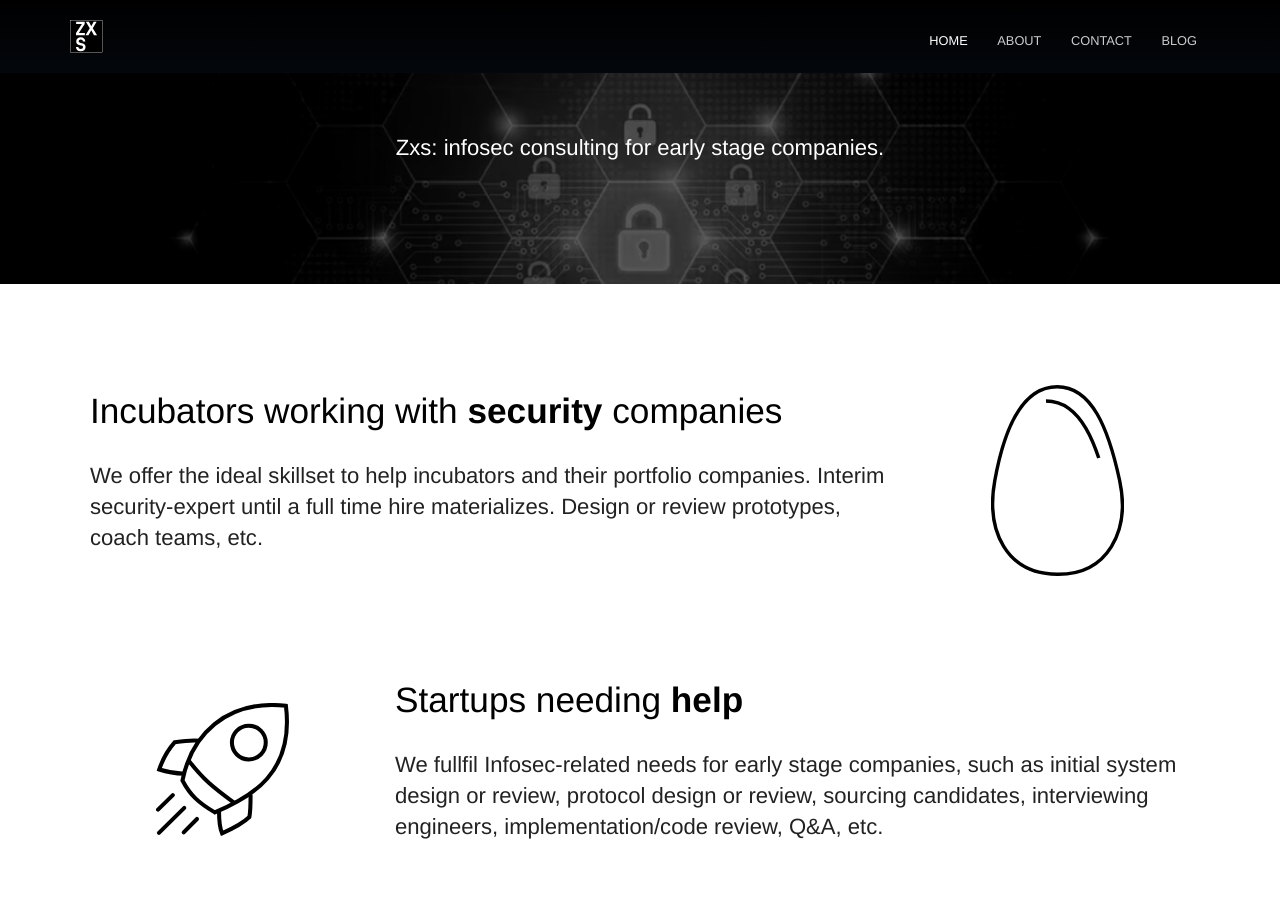
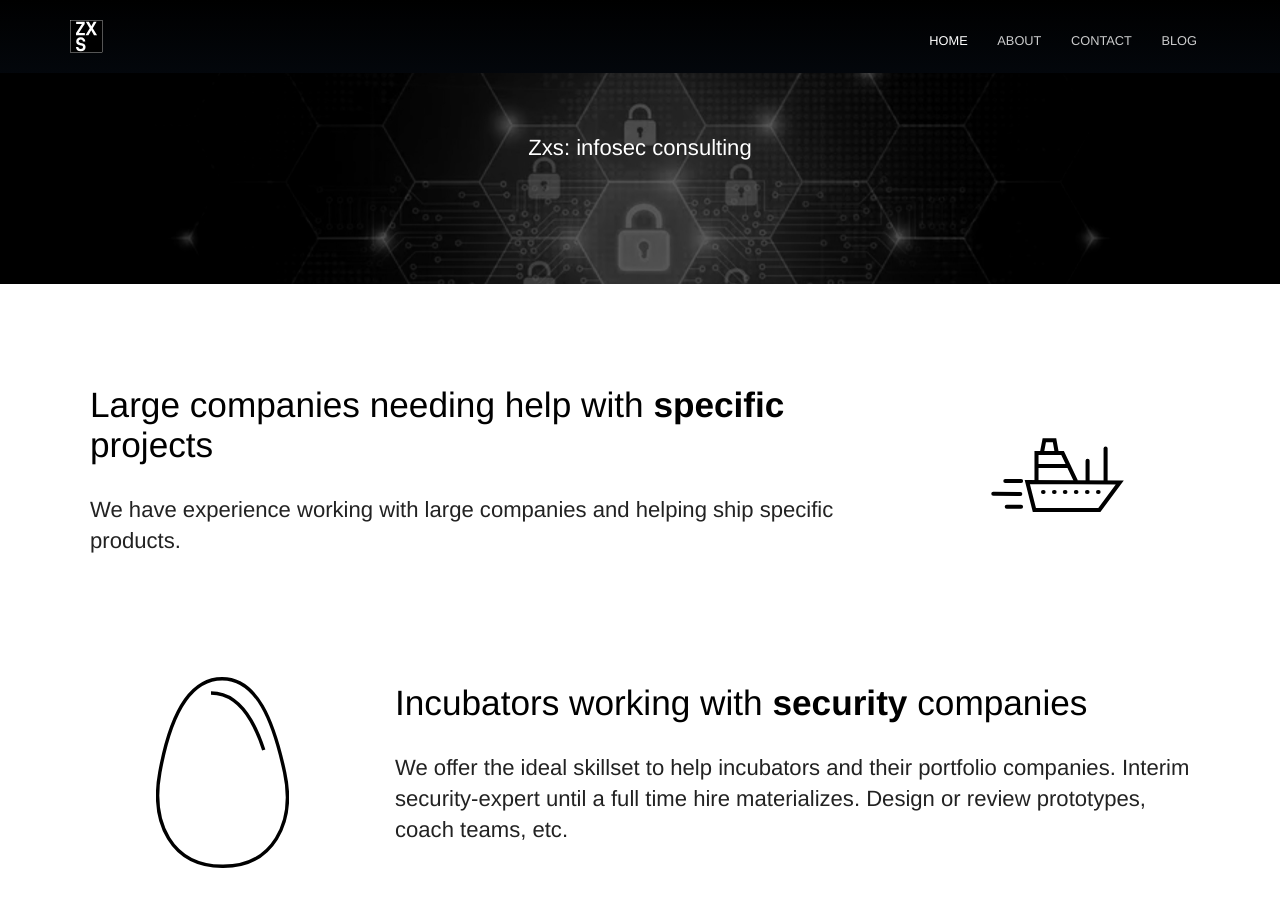
Before and after one commit to zxsdotch/zxsdotch.github.com, a Jekyll site: the page built from index.html, in a window 1280 px wide and 900 px high. Built offline with Jekyll 4.4.1, drawn with Linux system fonts in a browser that asks for light colours.

Commit message:
Remove early stage

```diff
--- a/_config.yml
+++ b/_config.yml
@@ -7,7 +7,7 @@ baseurl:
 
 # Values for the jekyll-seo-tag gem (https://github.com/jekyll/jekyll-seo-tag)
 logo: /siteicon.png
-description: "Zxs: infosec consulting for early stage companies."
+description: "Zxs: infosec consulting"
 author:
   name: Alok Menghrajani
   email:
--- a/index.html
+++ b/index.html
@@ -1,14 +1,26 @@
 ---
 title: Zxs
-description: Zxs: infosec consulting for early stage companies.
+description: Zxs: infosec consulting
 ---
 <section class="hero" style="background-image: url('/images/background.jpg'); background-size:cover; background-position: center">
 	<div class="text-container">
-		<p class="subtext editable">Zxs: infosec consulting for early stage companies.</p>
+		<p class="subtext editable">Zxs: infosec consulting</p>
 	</div>
 </section>
 
 <div class="content">
+        <section>
+                <div class="container flex">
+                        <div class="text editable" style="flex-grow: 3;">
+                                <h2>Large companies needing help with <strong>specific</strong> projects</h2>
+                                <p>We have experience working with large companies and helping ship specific products.
+                        </div>
+                        <div class="image" style="text-align: center">
+                                <img src="{{ site.baseurl }}/images/ship.svg" alt="A literal ship" style="width: 50%;"/>
+      </div>
+                </div>
+        </section>
+
 	<section>
 		<div class="container flex">
 			<div class="text editable" style="flex-grow: 3;">
```
Also changed, not shown: images/ship.svg (added).
